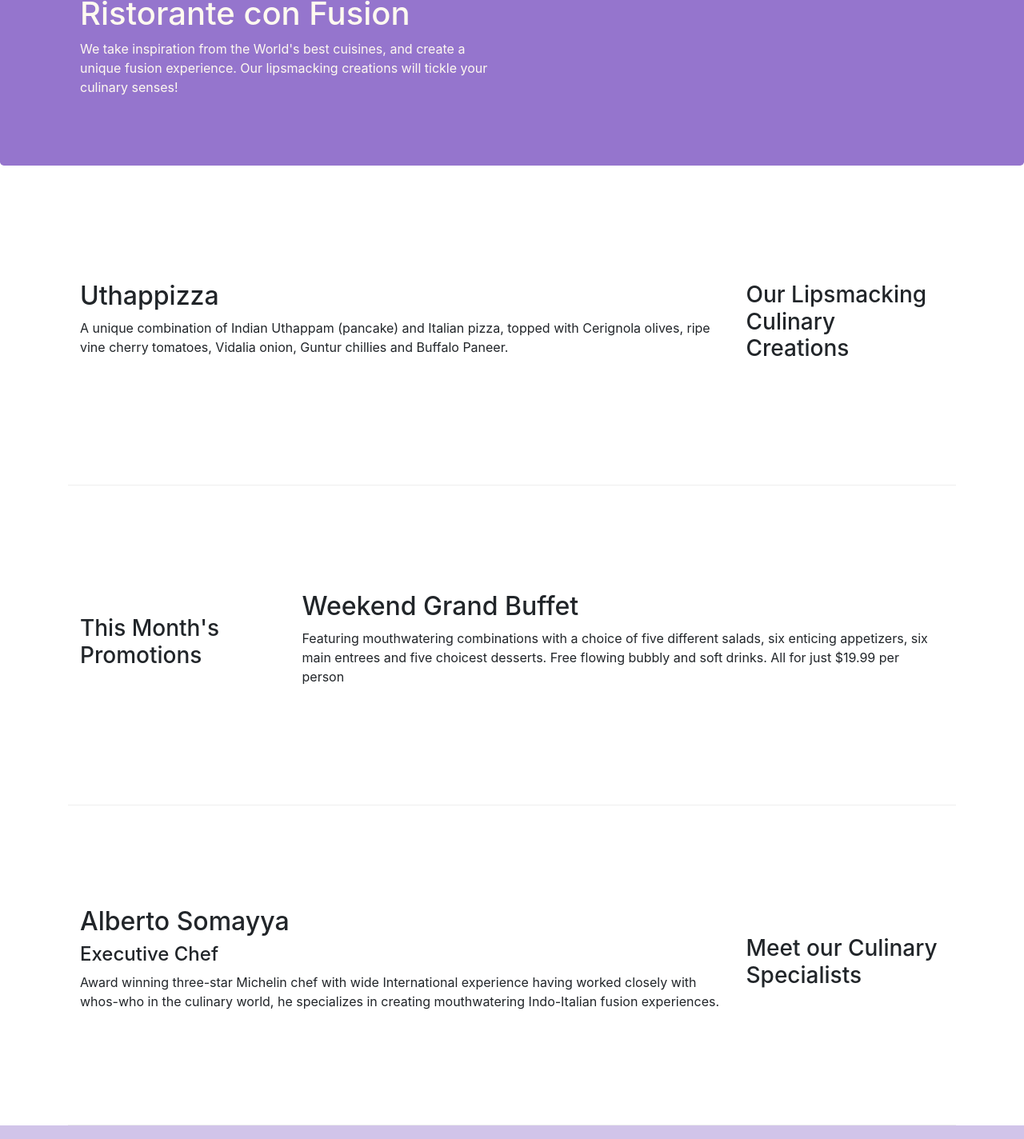
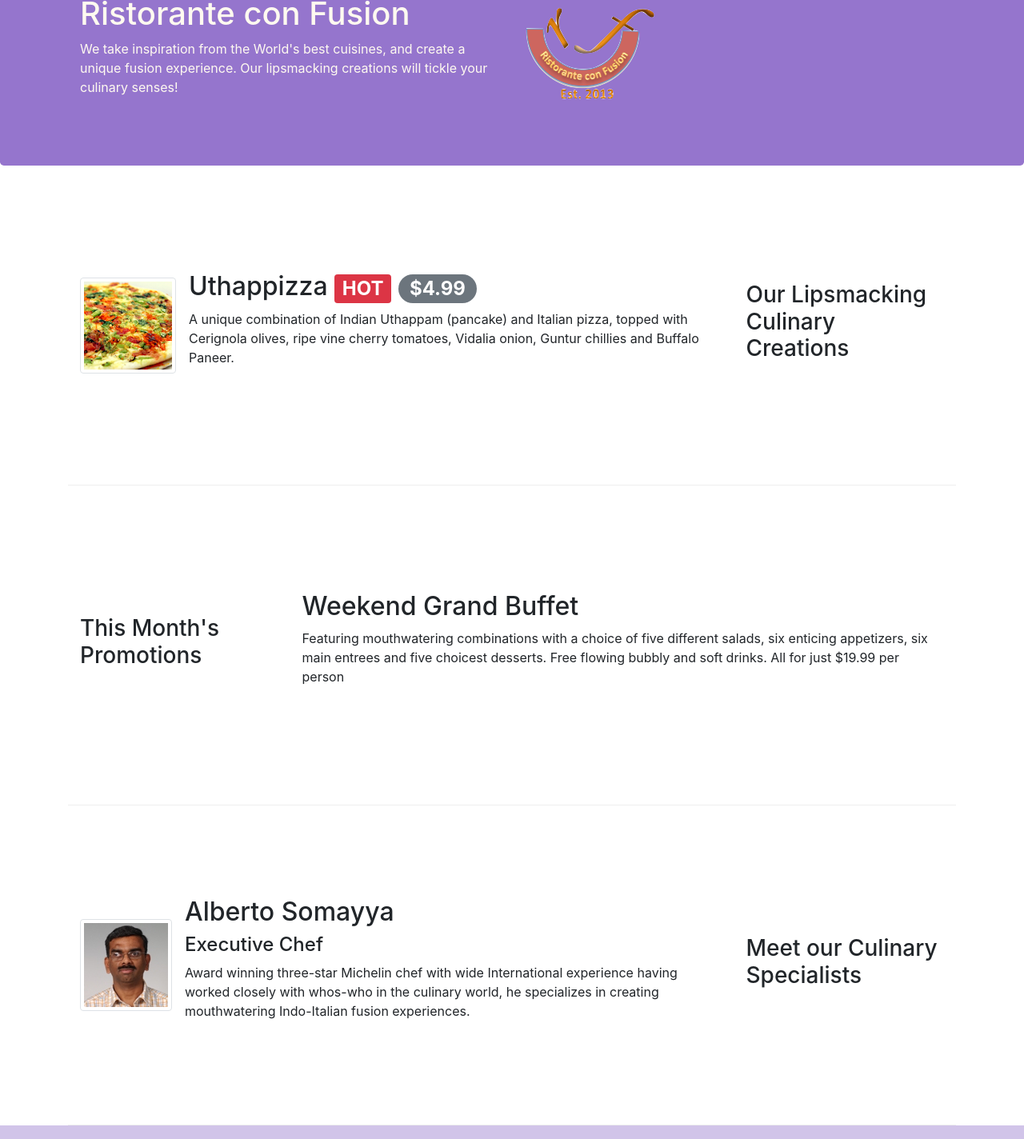
Before and after one commit to anirudhk29/Boot_ex, a plain HTML site: page index.html in a window 1280 px wide. Shown: the part 127-1551 px from the top of the page at 80% size. Drawn offline with nearby package versions, Linux system fonts and the light colour scheme.

Commit message:
Images and Alerts

```diff
--- a/index.html
+++ b/index.html
@@ -23,7 +23,7 @@
       <button class="navbar-toggler" type="button" data-toggle="collapse" data-target="#Navbar">
         <span class="navbar-toggler-icon"></span>
       </button>
-      <a class="navbar-brand mr-auto" href="#">Ristorante Con Fusion</a>
+      <a class="navbar-brand mr-auto" href="#"><img src="img/logo.png" height="30" width="41"></a>
       <div class="collapse navbar-collapse" id="Navbar">
         <ul class="navbar-nav mr-auto">
           <li class="nav-item active"><a class="nav-link" href="#"><span class="fa fa-home fa-lg"></span> Home</a></li>
@@ -42,7 +42,8 @@
                     <h1>Ristorante con Fusion</h1>
                     <p>We take inspiration from the World's best cuisines, and create a unique fusion experience. Our lipsmacking creations will tickle your culinary senses!</p>
                 </div>
-                <div class="col-12 col-sm">
+                <div class="col-12 col-sm align-self-center">
+                  <img src="img/logo.png" class="img-fluid">
                 </div>
             </div>
         </div>
@@ -54,8 +55,16 @@
                 <h3>Our Lipsmacking Culinary Creations</h3>
             </div>
             <div class="col col-sm order-sm-first col-md">
-                <h2>Uthappizza</h2>
-                <p>A unique combination of Indian Uthappam (pancake) and Italian pizza, topped with Cerignola olives, ripe vine cherry tomatoes, Vidalia onion, Guntur chillies and Buffalo Paneer.</p>
+              <div class="media">
+                <img class="d-flex mr-3 img-thumbnail align-self-center"
+                  src="img/uthappizza.png" alt="Uthappizza">
+                  <div class="media-body">
+                      <h2 class="mt-0">Uthappizza <span class="badge badge-danger"> HOT</span> <span class="badge badge-pill badge-secondary">$4.99</span></h2>
+                      <p class="d-none d-sm-block">A unique combination of Indian Uthappam (pancake) and Italian pizza, topped with Cerignola olives, ripe vine cherry tomatoes, Vidalia onion, Guntur chillies and Buffalo Paneer.</p>
+                  </div>
+              </div>
+
+
             </div>
         </div>
 
@@ -75,9 +84,18 @@
                 <h3>Meet our Culinary Specialists</h3>
             </div>
             <div class="col col-sm order-sm-first col-md">
-                <h2>Alberto Somayya</h2>
-                <h4>Executive Chef</h4>
-                <p>Award winning three-star Michelin chef with wide International experience having worked closely with whos-who in the culinary world, he specializes in creating mouthwatering Indo-Italian fusion experiences. </p>
+              <div class="media">
+                <img class="d-flex mr-3 img-thumbnail align-self-center" src="img/alberto.png"
+                  alt="Alberto Somayya">
+                  <div class="media-body">
+                    <h2 class="mt-0">Alberto Somayya</h2>
+                    <h4>Executive Chef</h4>
+                    <p class="d-none d-sm-block">Award winning three-star Michelin chef with wide International experience having worked closely with whos-who in the culinary world, he specializes in creating mouthwatering Indo-Italian fusion experiences. </p>
+                  </div>
+              </div>
+
+
+
             </div>
         </div>
     </div>
```
Also changed, not shown: aboutus.html (+3 -2 lines), contactus.html (+3 -2 lines), img/alberto.png (added), img/buffet.png (added), img/logo.png (added), img/uthappizza.png (added), 1 other file.
